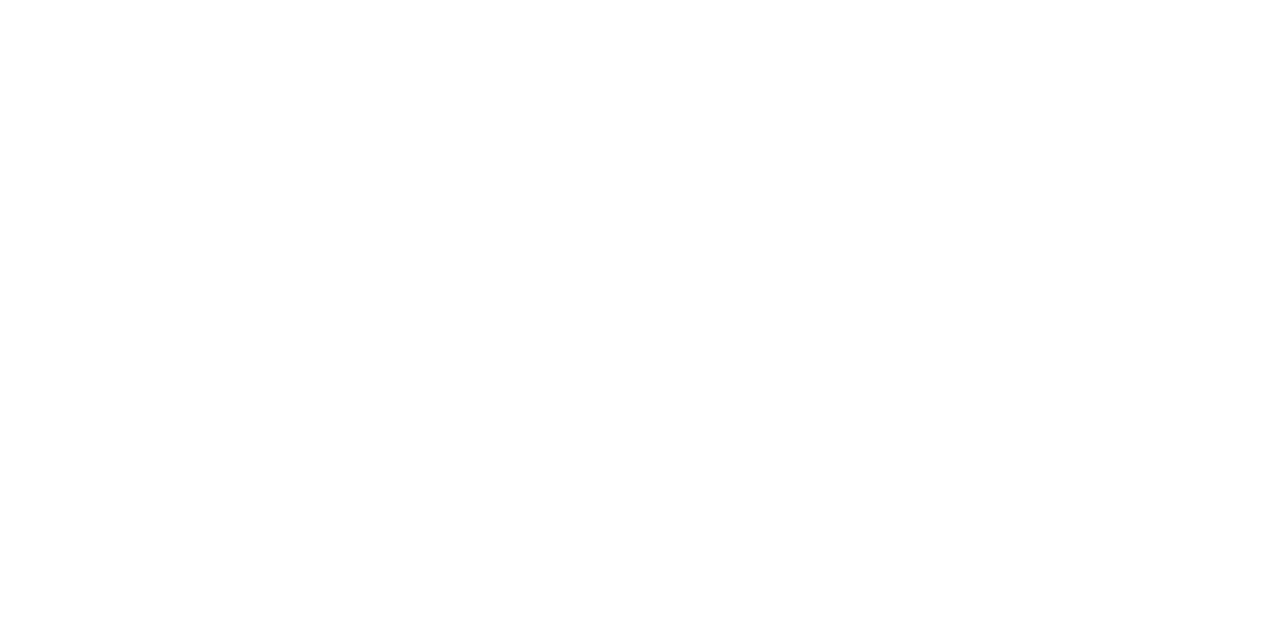
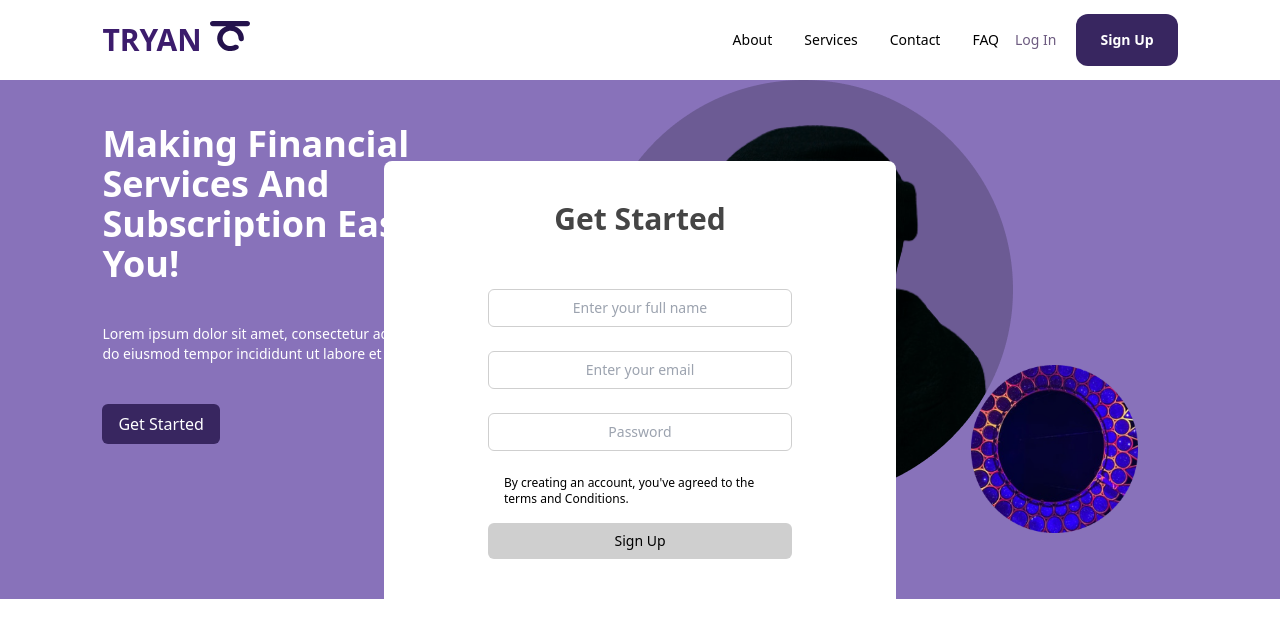
Before and after one commit to Bolaji-hub/tryandbill, a React (Vite) app: page /signup in a window 1280 px wide. Before the commit this address had no page. Shown: the top 638 px of the page. Built offline with nearby package versions, Linux system fonts and the light colour scheme.

Commit message:
- Implementing signup page

```diff
--- a/src/App.jsx
+++ b/src/App.jsx
@@ -1,5 +1,6 @@
 import { Route, BrowserRouter, Routes } from "react-router-dom";
 import Home from "./Pages/Home";
+import SignUp from "./Pages/SignUp";
 
 const App = () => {
   return (
@@ -7,6 +8,7 @@
       <BrowserRouter>
         <Routes>
           <Route path="/" element={<Home />} />
+          <Route path="/signup" element={<SignUp />} />
         </Routes>
       </BrowserRouter>
     </div>
--- a/src/Pages/SignUp.jsx
+++ b/src/Pages/SignUp.jsx
@@ -0,0 +1,49 @@
+import Header from "../components/Header";
+import Hero from "../components/Hero";
+
+const SignUp = () => {
+  return (
+    <div>
+      <Header />
+      <div className="relative">
+        <Hero />
+        <div className="fixed inset-0 flex items-center justify-center">
+          <div className="bg-white absolute max-w-lg py-10 px-20 rounded-lg">
+            <h1 className="flex items-center justify-center text-3xl mb-3 text-[#454545] font-semibold">
+              Get Started
+            </h1>
+            <form className="flex flex-col items-center px-6 py-10 rounded-md">
+              <input
+                type="text"
+                name="Full Name"
+                placeholder="Enter your full name"
+                className="border border-solid border-[#cfcfcf] w-full p-2 rounded-md mb-6 text-center text-black text-sm"
+              />
+              <input
+                type="text"
+                name="email"
+                placeholder="Enter your email"
+                className="border border-solid border-[#cfcfcf] w-full p-2 rounded-md mb-6 text-center text-black text-sm"
+              />
+              <input
+                type="password"
+                name="password"
+                placeholder="Password"
+                className="border-solid border border-[#cfcfcf] w-full p-2 rounded-md mb-6 text-center text-black text-sm"
+              />
+              <p className="px-4 text-xs">
+                By creating an account, you've agreed to the terms and
+                Conditions.
+              </p>
+              <button className="w-full bg-[#cfcfcf] mt-4 rounded-md p-2 text-sm">
+                Sign Up
+              </button>
+            </form>
+          </div>
+        </div>
+      </div>
+    </div>
+  );
+};
+
+export default SignUp;
```
